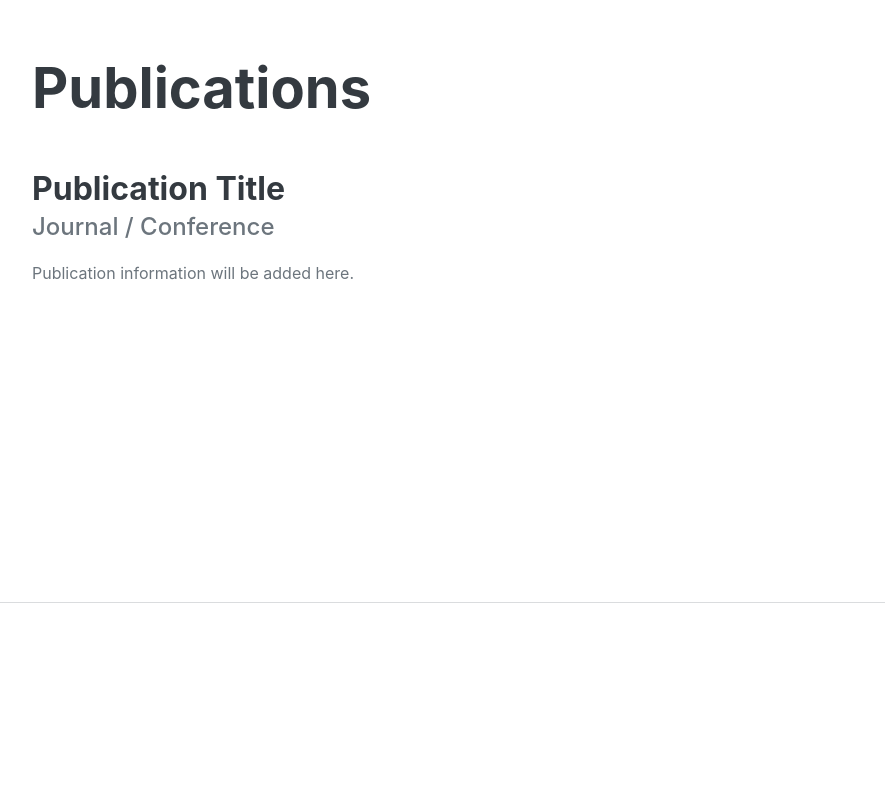
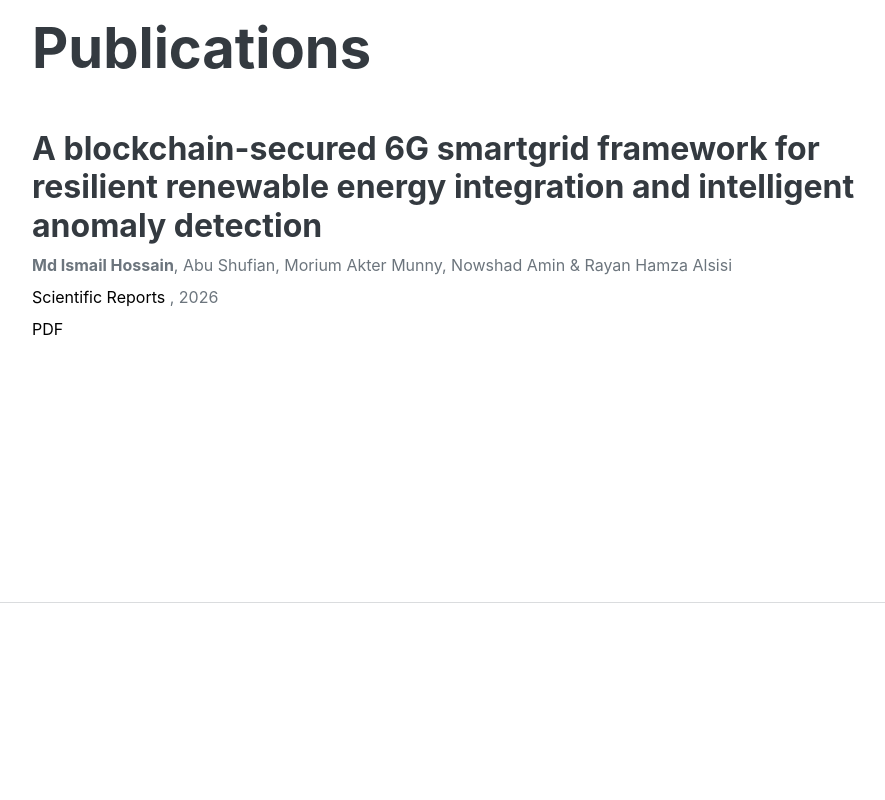
Before and after one commit to ismail9889/ismail9889.github.io, a plain HTML site: page index.html in a window 1280 px wide. Shown: the part 1800-2600 px from the top of the page, without its empty margins (288-1173 px from the left). Drawn offline with nearby package versions, Linux system fonts and the light colour scheme; a web font is replaced by a local one.

Commit message:
Update publications section in index.html

```diff
--- a/index.html
+++ b/index.html
@@ -397,29 +397,69 @@
         </h2>
 
 
-            <div
-                class="d-flex flex-column flex-md-row justify-content-between mb-5">
+        <!-- ==================================================
+             PUBLICATION 1
+        =================================================== -->
+
+        <div class="publication-item mb-5">
 
 
-                <div class="flex-grow-1">
+            <!-- PAPER TITLE -->
 
+            <h3 class="mb-2">
 
-                    <h3 class="mb-0">
-                        Publication Title
+                A blockchain-secured 6G smartgrid framework for
+                resilient renewable energy integration and
+                intelligent anomaly detection
+
             </h3>
 
 
-                    <div class="subheading mb-3">
-                        Journal / Conference
-                    </div>
+            <!-- AUTHORS -->
 
+            <p class="publication-authors mb-2">
 
-                    <p>
-                        Publication information will be added here.
+                <strong>Md Ismail Hossain</strong>,
+                Abu Shufian,
+                Morium Akter Munny,
+                Nowshad Amin &
+                Rayan Hamza Alsisi
+
             </p>
 
 
-                </div>
+            <!-- JOURNAL + YEAR -->
+
+            <p class="publication-venue mb-2">
+
+                <a
+                    href="https://www.nature.com/articles/s41598-026-44871-0"
+                    target="_blank"
+                    rel="noopener noreferrer">
+
+                    Scientific Reports
+
+                </a>,
+
+                2026
+
+            </p>
+
+
+            <!-- PDF -->
+
+            <p class="publication-links mb-0">
+
+                <a
+                    href="https://www.nature.com/articles/s41598-026-44871-0.pdf"
+                    target="_blank"
+                    rel="noopener noreferrer">
+
+                    PDF
+
+                </a>
+
+            </p>
 
 
         </div>
@@ -682,7 +722,7 @@
                     <p>
 
                         Awarded for outstanding academic performance
-                        across six semesters, recognizing consistently
+                        across seven semesters, recognizing consistently
                         strong semester results.
 
                     </p>
```
Lines whose indentation alone changed are shown as unchanged.
